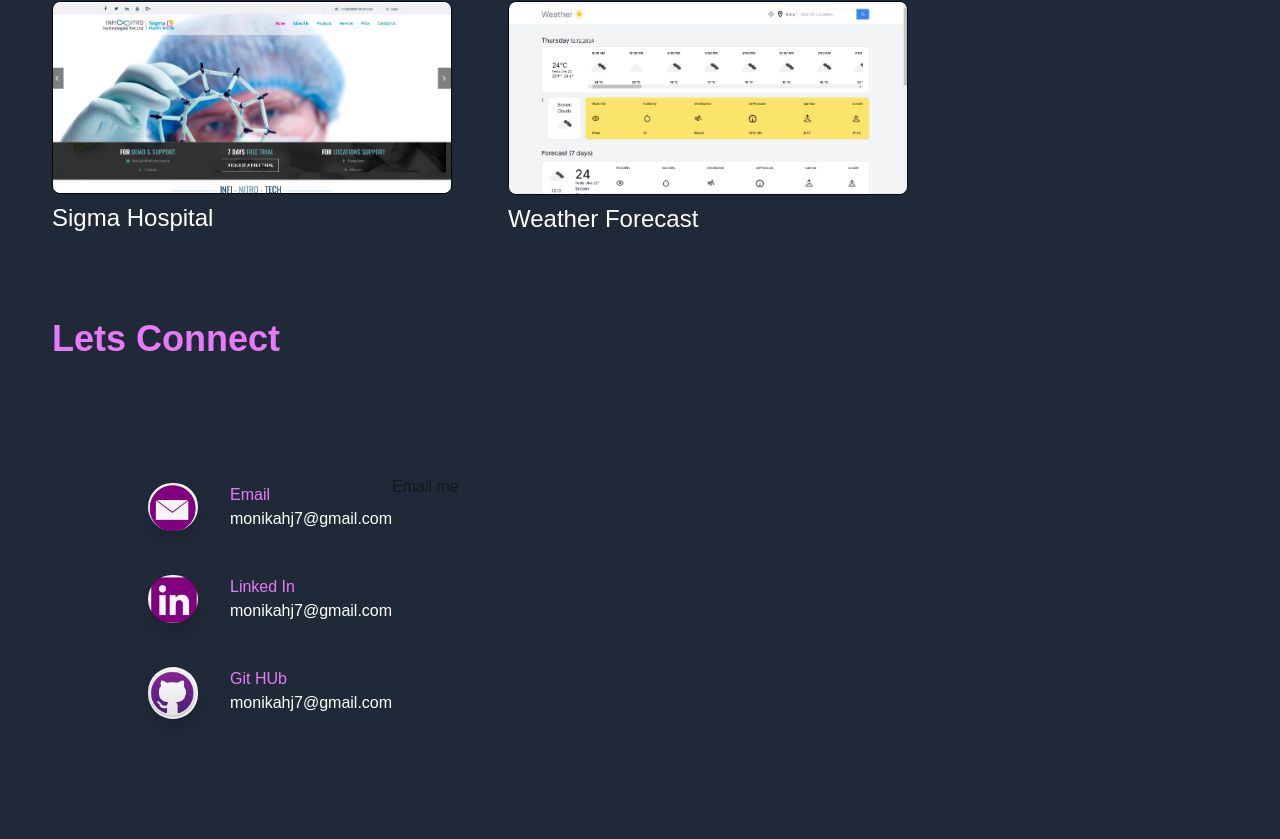
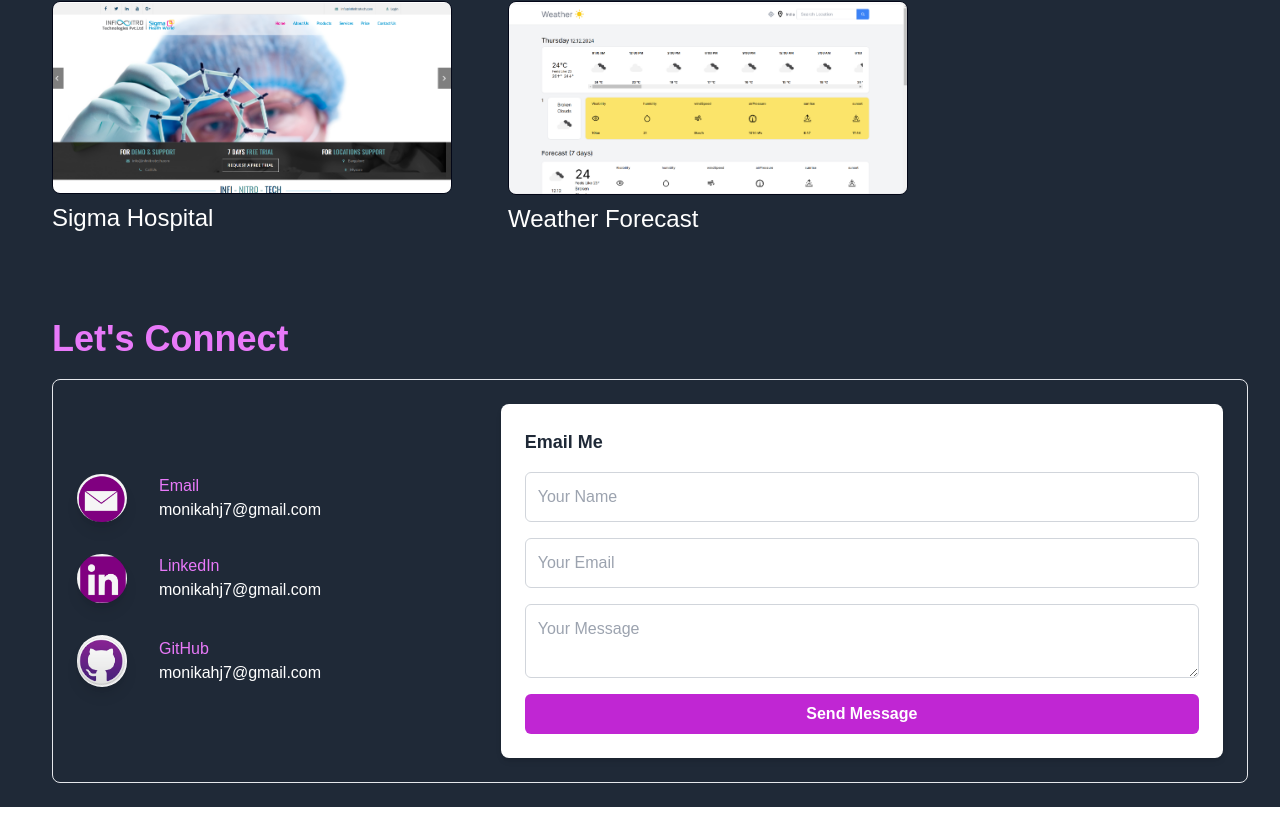
Before and after one commit to MonikaDevHJ/MonikaHJ_Portfolio, a Next.js app: page / in a window 1280 px wide. Shown: the part 1614-2453 px from the top of the page. After the commit the page ends 2421 px from the top, so only its background shows below. Built offline with nearby package versions, Linux system fonts and the light colour scheme.

Commit message:
Making Contact Page

```diff
--- a/src/components/Contact.tsx
+++ b/src/components/Contact.tsx
@@ -2,22 +2,20 @@ import React from "react";
 import Image from "next/image";
 import email from "../assets/email.png";
 import linkedin from "../assets/linkedin.png";
-import Github from "../assets/Github.png"
-
+import Github from "../assets/Github.png";
 
 function Contact() {
   return (
-        <div className=" px-8 py-6 mt-4 animate-fade-in  bg-gray-800">
+    <div className="px-8 py-6 mt-4 animate-fade-in bg-gray-800">
       <div>
-            <p className="font-bold text-fuchsia-400 ml-5 text-4xl">Lets Connect</p>
+        <p className="font-bold text-fuchsia-400 ml-5 text-4xl">Let's Connect</p>
+      </div>
 
-            </div>
       {/* First column */}
-
-            <div className=" flex mt-5 ml-5  p-24">
-                <div className="">
-
-                    <div className="mt-2 flex">
+      <div className="flex flex-col md:flex-row justify-center items-center mt-5 ml-5 space-y-8 md:space-y-0 md:space-x-16 p-6 border rounded-lg">
+        {/* First Column */}
+        <div className="flex flex-col space-y-8 md:w-1/3">
+          <div className="flex items-center">
             <Image
               src={email}
               alt="Monika"
@@ -25,14 +23,13 @@ function Contact() {
               width={50}
               height={50}
             />
-                        <div className="ml-8    ">
+            <div className="ml-8">
               <p className="text-fuchsia-400">Email</p>
               <p className="text-white">monikahj7@gmail.com</p>
             </div>
-
           </div>
 
-                    <div className="mt-11 flex">
+          <div className="flex items-center">
             <Image
               src={linkedin}
               alt="Monika"
@@ -41,13 +38,12 @@ function Contact() {
               height={50}
             />
             <div className="ml-8">
-                        <p className="text-fuchsia-400">Linked In</p>
+              <p className="text-fuchsia-400">LinkedIn</p>
               <p className="text-white">monikahj7@gmail.com</p>
             </div>
-
           </div>
 
-                    <div className="mt-11 flex">
+          <div className="flex items-center">
             <Image
               src={Github}
               alt="Monika"
@@ -56,25 +52,42 @@ function Contact() {
               height={50}
             />
             <div className="ml-8">
-                        <p className="text-fuchsia-400">Git HUb</p>
+              <p className="text-fuchsia-400">GitHub</p>
               <p className="text-white">monikahj7@gmail.com</p>
             </div>
-
-                    </div>
-
-                    <div className=""></div>
-
-                </div>
-
-                {/* Second Column message */}
-                <div className="">
-                    <p className="">Email me</p>
           </div>
         </div>
 
-
-
-
+        {/* Second Column (Form) */}
+        <div className="bg-white p-6 rounded-lg shadow-md md:w-2/3">
+          <h2 className="text-lg font-bold text-gray-800 mb-4">Email Me</h2>
+          <form className="flex flex-col space-y-4">
+            <input
+              type="text"
+              placeholder="Your Name"
+              className="p-3 border border-gray-300 rounded-md focus:outline-none focus:ring-2 focus:ring-blue-500"
+              required
+            />
+            <input
+              type="email"
+              placeholder="Your Email"
+              className="p-3 border border-gray-300 rounded-md focus:outline-none focus:ring-2 focus:ring-blue-500"
+              required
+            />
+            <textarea
+              placeholder="Your Message"
+              className="p-3 border border-gray-300 rounded-md focus:outline-none focus:ring-2 focus:ring-blue-500"
+              required
+            ></textarea>
+            <button
+              type="submit"
+              className="bg-fuchsia-600 text-white font-bold py-2 rounded-md hover:bg-fuchsia-800 transition-colors"
+            >
+              Send Message
+            </button>
+          </form>
+        </div>
+      </div>
     </div>
   );
 }
```
Lines whose indentation alone changed are shown as unchanged.
